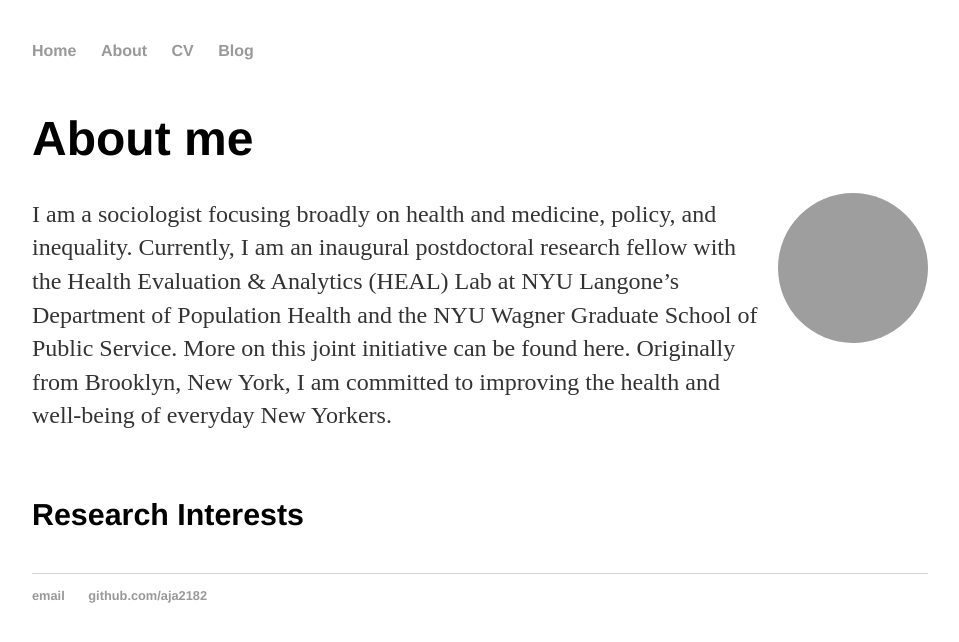
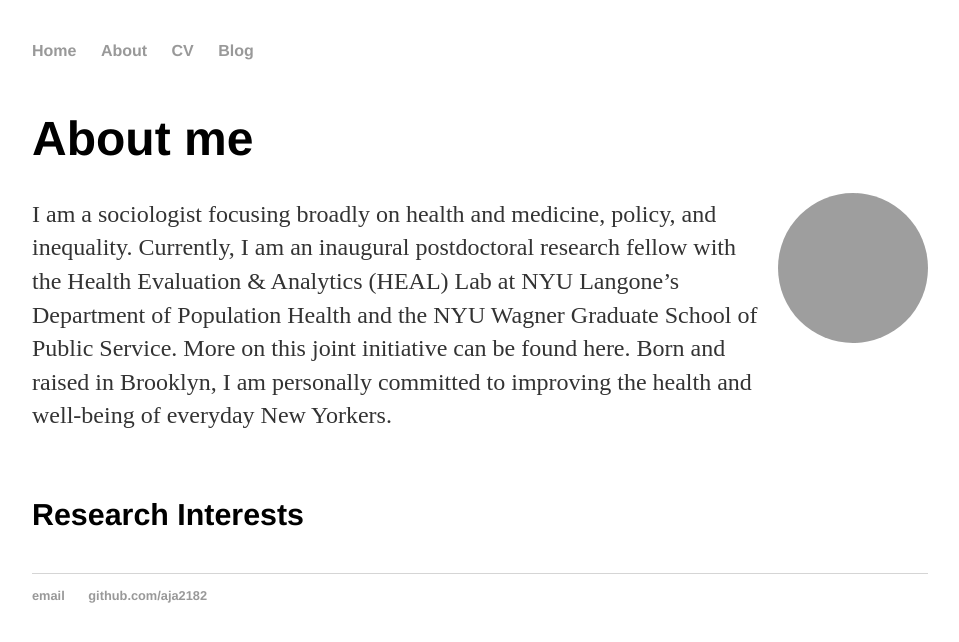
Before and after one commit to aja2182/aja2182.github.io, a Jekyll site: the page built from about/index.html, in a window 1280 px wide. Shown: the top 642 px of the page, without its empty margins (160-1119 px from the left). Built offline with Jekyll 4.4.1, drawn with Linux system fonts in a browser that asks for light colours; grey boxes are pictures that could not be loaded.

Commit message:
Update index.html

```diff
--- a/about/index.html
+++ b/about/index.html
@@ -27,7 +27,7 @@
     <div class="about">
         <div class="text-content">
             <h1>About me</h1>
-            <p>I am a sociologist focusing broadly on health and medicine, policy, and inequality. Currently, I am an inaugural postdoctoral research fellow with the Health Evaluation & Analytics (HEAL) Lab at NYU Langone’s Department of Population Health and the NYU Wagner Graduate School of Public Service. More on this joint initiative can be found here. Originally from Brooklyn, New York, I am committed to improving the health and well-being of everyday New Yorkers. </p>
+            <p>I am a sociologist focusing broadly on health and medicine, policy, and inequality. Currently, I am an inaugural postdoctoral research fellow with the Health Evaluation & Analytics (HEAL) Lab at NYU Langone’s Department of Population Health and the NYU Wagner Graduate School of Public Service. More on this joint initiative can be found here. Born and raised in Brooklyn, I am personally committed to improving the health and well-being of everyday New Yorkers. </p>
         </div>
         <img src="avatar.png" alt="Avatar" class="avatar">
     </div>
```
